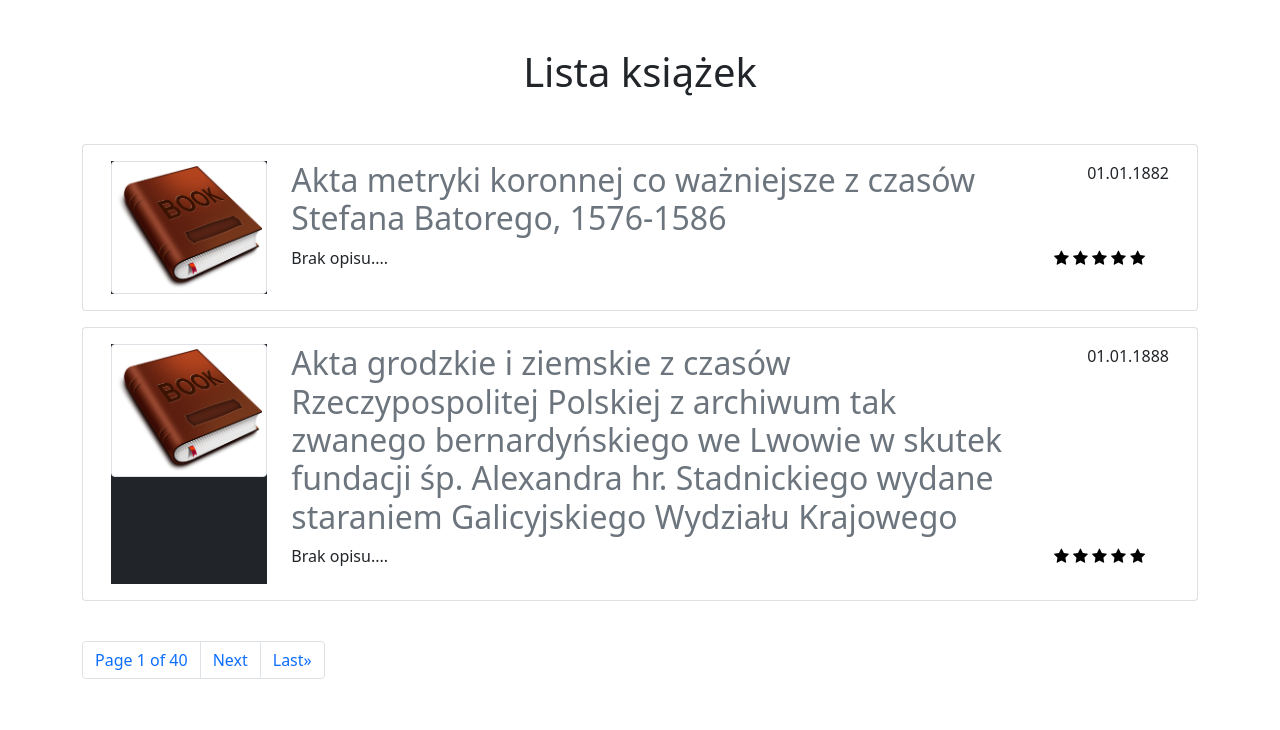
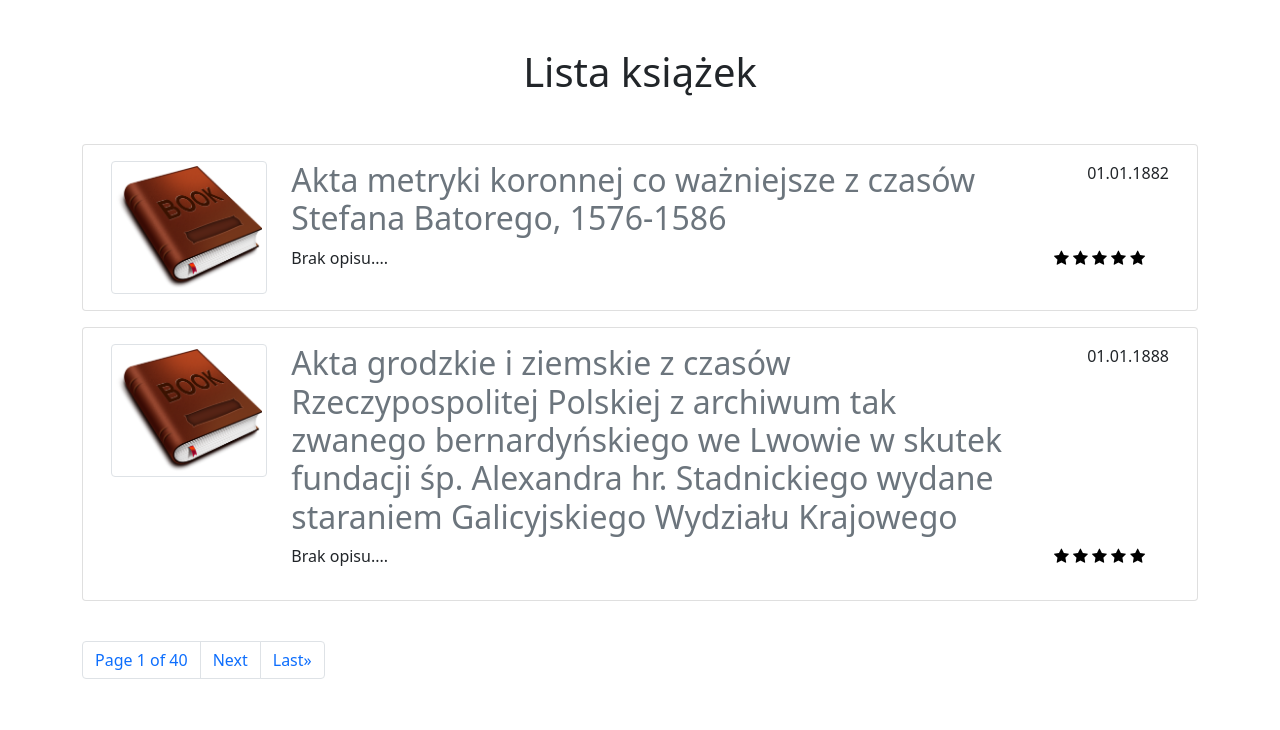
Before and after one commit to musialpatryk/web-book, a Django app: page /books/ in a window 1280 px wide. Shown: the part 70-800 px from the top of the page. Run offline with Django 3.2, Linux system fonts and the light colour scheme; a user stored in the database is signed in; data comes from the database, SQL or seed files in the repository; parts of the project's set-up code (start-up, migrations or seed data) failed here and were passed over; some libraries are stand-ins or nearby versions; some web fonts are replaced.

Commit message:
Fix dark img background

```diff
--- a/books/templates/books/book_snippet.html
+++ b/books/templates/books/book_snippet.html
@@ -1,7 +1,7 @@
 <div class="my-3 card container">
     <div class="card-body d-flex row">
         <div class="col-2">
-            <div class="w-100 h-100 bg-dark text-light">
+            <div class="w-100 h-100">
                  <img class="img-thumbnail" src="{{ book.image.url }}" alt="book-image">
             </div>
         </div>
```
